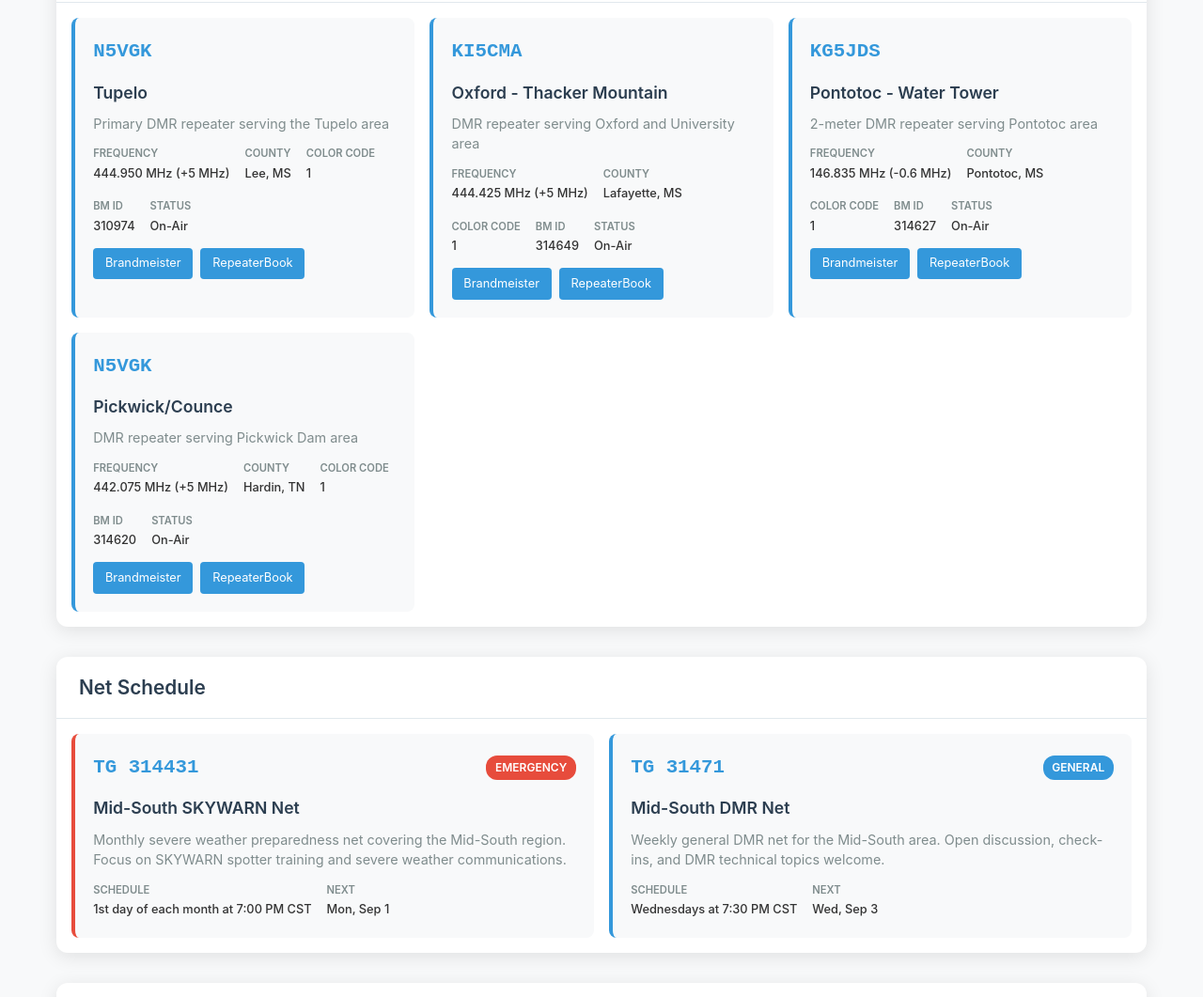
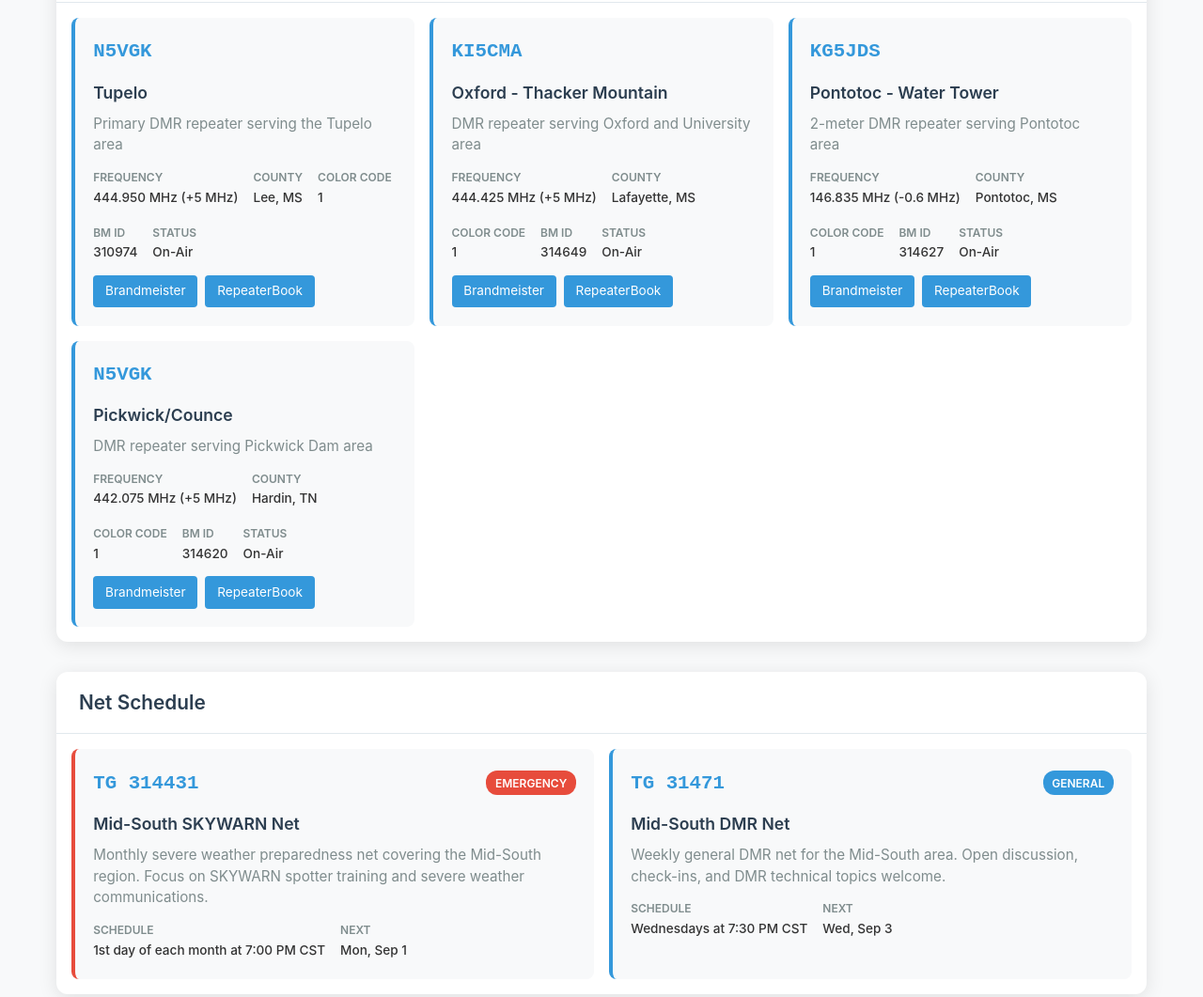
Before and after one commit to abcleanonme/msdmr-website, a plain HTML site: page index.html in a window 1280 px wide. Shown: the part 684-1745 px from the top of the page at 94% size. Drawn offline with nearby package versions, Linux system fonts and the light colour scheme.

Commit message:
big data-driven rewrite

```diff
--- a/index.html
+++ b/index.html
@@ -24,6 +24,11 @@
             --btn-success-hover: #229954;
             --btn-danger: #e74c3c;
             --shadow: rgba(0,0,0,0.1);
+            --font-size-base: 1rem;
+            --font-weight-base: 400;
+            --font-size-lg: 0.95rem;
+            --font-size-sm: 0.85rem;
+            --font-size-xs: 0.75rem;
         }
 
         [data-theme="dark"] {
@@ -45,6 +50,14 @@
             --shadow: rgba(0,0,0,0.3);
         }
 
+        [data-font-size="large"] {
+            --font-size-base: 1.15rem;
+            --font-weight-base: 500;
+            --font-size-lg: 1.1rem;
+            --font-size-sm: 1rem;
+            --font-size-xs: 0.9rem;
+        }
+
         * {
             margin: 0;
             padding: 0;
@@ -57,6 +70,8 @@
             color: var(--text-primary);
             background: var(--bg-color);
             transition: all 0.3s ease;
+            font-size: var(--font-size-base);
+            font-weight: var(--font-weight-base);
         }
 
         .container {
@@ -100,9 +115,10 @@
             padding: 0.5rem 1rem;
             border-radius: 6px;
             cursor: pointer;
-            font-size: 0.85rem;
+            font-size: var(--font-size-sm);
             transition: all 0.3s ease;
             white-space: nowrap;
+            font-weight: var(--font-weight-base);
         }
 
         .toggle-btn:hover {
@@ -237,7 +253,7 @@
         .mobile-view .item-title {
             font-weight: 600;
             color: var(--text-light);
-            font-size: 0.95rem;
+            font-size: var(--font-size-lg);
             transition: color 0.3s ease;
         }
 
@@ -246,7 +262,7 @@
         }
 
         .mobile-view .item-subtitle {
-            font-size: 0.8rem;
+            font-size: var(--font-size-sm);
             color: var(--text-secondary);
             font-family: 'SF Mono', monospace;
             margin-top: 0.2rem;
@@ -256,7 +272,7 @@
             display: grid;
             grid-template-columns: 1fr;
             gap: 0.3rem;
-            font-size: 0.8rem;
+            font-size: var(--font-size-sm);
             margin-left: 0.5rem;
             padding-left: 0.5rem;
             border-left: 2px solid var(--border-color);
@@ -280,7 +296,7 @@
         .mobile-view .detail-value {
             color: var(--text-primary);
             font-family: 'SF Mono', monospace;
-            font-size: 0.75rem;
+            font-size: var(--font-size-xs);
         }
 
         .mobile-view .item-links {
@@ -295,8 +311,9 @@
             text-decoration: none;
             padding: 0.3rem 0.6rem;
             border-radius: 4px;
-            font-size: 0.75rem;
+            font-size: var(--font-size-xs);
             transition: all 0.3s ease;
+            font-weight: var(--font-weight-base);
         }
 
         .mobile-view .link-btn:hover {
@@ -351,7 +368,7 @@
             color: white;
             padding: 0.2rem 0.6rem;
             border-radius: 12px;
-            font-size: 0.75rem;
+            font-size: var(--font-size-xs);
             font-weight: 600;
             text-transform: uppercase;
         }
@@ -373,7 +390,7 @@
 
         .desktop-view .card-description {
             color: var(--text-secondary);
-            font-size: 0.9rem;
+            font-size: var(--font-size-lg);
             line-height: 1.5;
             margin-bottom: 0.8rem;
         }
@@ -382,7 +399,7 @@
             display: flex;
             gap: 1rem;
             flex-wrap: wrap;
-            font-size: 0.8rem;
+            font-size: var(--font-size-sm);
         }
 
         .desktop-view .card-detail {
@@ -395,7 +412,7 @@
             font-weight: 600;
             color: var(--text-secondary);
             text-transform: uppercase;
-            font-size: 0.7rem;
+            font-size: var(--font-size-xs);
         }
 
         .desktop-view .detail-value {
@@ -409,7 +426,7 @@
             background: rgba(231, 76, 60, 0.1);
             border-radius: 6px;
             color: #e74c3c;
-            font-size: 0.8rem;
+            font-size: var(--font-size-sm);
             font-weight: 500;
         }
 
@@ -426,8 +443,9 @@
             text-decoration: none;
             padding: 0.4rem 0.8rem;
             border-radius: 4px;
-            font-size: 0.8rem;
+            font-size: var(--font-size-sm);
             transition: all 0.3s ease;
+            font-weight: var(--font-weight-base);
         }
 
         .desktop-view .link-btn:hover {
@@ -452,7 +470,7 @@
 
             .toggle-btn {
                 padding: 0.4rem 0.8rem;
-                font-size: 0.8rem;
+                font-size: var(--font-size-xs);
             }
 
             #map {
@@ -485,6 +503,7 @@
                 <div class="header-controls">
                     <button id="mapToggle" class="toggle-btn">Hide Map</button>
                     <button id="viewToggle" class="toggle-btn">Mobile View</button>
+                    <button id="fontToggle" class="toggle-btn">Large Text</button>
                     <button id="darkModeToggle" class="dark-mode-toggle">🌙</button>
                 </div>
             </div>
@@ -496,41 +515,8 @@
             <div id="mapContainer">
                 <div id="map"></div>
             </div>
-
-            <div id="repeatersSection" class="list-section">
-                <div class="section-header" onclick="toggleSection('repeatersContent')">
-                    <h2 class="section-title">DMR Repeaters</h2>
-                </div>
-                <div id="repeatersContent" class="section-content">
-                    <div id="repeatersContainer"></div>
-                </div>
-            </div>
-
-            <div id="netsSection" class="list-section">
-                <div class="section-header" onclick="toggleSection('netsContent')">
-                    <h2 class="section-title">Net Schedule</h2>
-                </div>
-                <div id="netsContent" class="section-content">
-                    <div id="netsContainer"></div>
-                </div>
-            </div>
-
-            <div id="talkgroupsSection" class="list-section">
-                <div class="section-header" onclick="toggleSection('talkgroupsContent')">
-                    <h2 class="section-title">DMR Talk Groups</h2>
-                </div>
-                <div id="talkgroupsContent" class="section-content">
-                    <div id="talkgroupsContainer"></div>
-                </div>
-            </div>
-
-            <div id="resourcesSection" class="list-section">
-                <div class="section-header" onclick="toggleSection('resourcesContent')">
-                    <h2 class="section-title">Essential DMR Resources</h2>
-                </div>
-                <div id="resourcesContent" class="section-content">
-                    <div id="resourcesContainer"></div>
-                </div>
+            <div id="sectionsContainer">
+                <!-- Sections will be dynamically generated -->
             </div>
         </div>
     </main>
@@ -540,7 +526,9 @@
         let map;
         let isMobileView = false;
         let isMapVisible = true;
+        let isLargeFont = false;
         let data = {};
+        let sections = [];
 
         // Detect if device is mobile
         function isMobileDevice() {
@@ -550,13 +538,15 @@
         // Load all data from JSON files
         async function loadData() {
             try {
-                const [repeaters, nets, talkgroups, resources] = await Promise.all([
+                const [sectionsData, repeaters, nets, talkgroups, resources] = await Promise.all([
+                    fetch('sections_data.json').then(r => r.json()),
                     fetch('repeaters_data.json').then(r => r.json()),
                     fetch('nets_data.json').then(r => r.json()),
                     fetch('talkgroups_data.json').then(r => r.json()),
                     fetch('resources_data.json').then(r => r.json())
                 ]);
 
+                sections = sectionsData.sections.filter(s => s.enabled).sort((a, b) => a.order - b.order);
                 data = {
                     repeaters: repeaters.repeaters,
                     nets: nets.nets,
@@ -601,16 +591,47 @@
             });
         }
 
+        // Generate sections dynamically
+        function generateSections() {
+            const container = document.getElementById('sectionsContainer');
+            container.innerHTML = '';
+
+            sections.forEach(section => {
+                const sectionDiv = document.createElement('div');
+                sectionDiv.id = `${section.id}Section`;
+                sectionDiv.className = 'list-section';
+
+                sectionDiv.innerHTML = `
+                    <div class="section-header" onclick="toggleSection('${section.id}Content')">
+                        <h2 class="section-title">${section.title}</h2>
+                    </div>
+                    <div id="${section.id}Content" class="section-content">
+                        <div id="${section.id}Container"></div>
+                    </div>
+                `;
+
+                container.appendChild(sectionDiv);
+            });
+        }
+
         // Generate content based on view mode
         function generateContent() {
-            generateRepeaters();
-            generateNets();
-            generateTalkgroups();
-            generateResources();
+            sections.forEach(section => {
+                const generator = {
+                    'repeaters': generateRepeaters,
+                    'nets': generateNets,
+                    'talkgroups': generateTalkgroups,
+                    'resources': generateResources
+                }[section.dataSource];
+
+                if (generator) {
+                    generator(section.id);
+                }
+            });
         }
 
-        function generateRepeaters() {
-            const container = document.getElementById('repeatersContainer');
+        function generateRepeaters(containerId = 'repeaters') {
+            const container = document.getElementById(`${containerId}Container`);
             container.className = isMobileView ? 'list-container' : 'grid-container';
             container.innerHTML = '';
 
@@ -694,8 +715,8 @@
             }
         }
 
-        function generateNets() {
-            const container = document.getElementById('netsContainer');
+        function generateNets(containerId = 'nets') {
+            const container = document.getElementById(`${containerId}Container`);
             container.className = isMobileView ? 'list-container' : 'grid-container';
             container.innerHTML = '';
 
@@ -750,8 +771,8 @@
             });
         }
 
-        function generateTalkgroups() {
-            const container = document.getElementById('talkgroupsContainer');
+        function generateTalkgroups(containerId = 'talkgroups') {
+            const container = document.getElementById(`${containerId}Container`);
             container.className = isMobileView ? 'list-container' : 'grid-container';
             container.innerHTML = '';
 
@@ -779,7 +800,7 @@
                                 <span class="detail-label">Status</span>
                                 <span class="detail-value">${tg.status}</span>
                             </div>
-                            ${tg.note ? `<div style="margin-top: 0.5rem; padding: 0.5rem; background: rgba(231, 76, 60, 0.1); border-radius: 4px; color: #e74c3c; font-size: 0.75rem;">⚠️ ${tg.note}</div>` : ''}
+                            ${tg.note ? `<div style="margin-top: 0.5rem; padding: 0.5rem; background: rgba(231, 76, 60, 0.1); border-radius: 4px; color: #e74c3c; font-size: var(--font-size-xs);">⚠️ ${tg.note}</div>` : ''}
                         </div>
                     `;
                     container.appendChild(item);
@@ -810,8 +831,8 @@
             });
         }
 
-        function generateResources() {
-            const container = document.getElementById('resourcesContainer');
+        function generateResources(containerId = 'resources') {
+            const container = document.getElementById(`${containerId}Container`);
             container.className = isMobileView ? 'list-container' : 'grid-container';
             container.innerHTML = '';
 
@@ -882,9 +903,7 @@
 
         function toggleSection(sectionId) {
             const section = document.getElementById(sectionId);
-
             section.classList.toggle('collapsed');
-
             localStorage.setItem(`section-${sectionId}`, section.classList.contains('collapsed') ? 'collapsed' : 'expanded');
         }
 
@@ -937,6 +956,17 @@
 
                 localStorage.setItem('mapVisible', isMapVisible ? 'true' : 'false');
             });
+
+            // Font size toggle
+            document.getElementById('fontToggle').addEventListener('click', function() {
+                isLargeFont = !isLargeFont;
+                this.textContent = isLargeFont ? 'Normal Text' : 'Large Text';
+                this.classList.toggle('active', isLargeFont);
+
+                document.documentElement.setAttribute('data-font-size', isLargeFont ? 'large' : 'normal');
+
+                localStorage.setItem('fontSize', isLargeFont ? 'large' : 'normal');
+            });
         }
 
         function restoreSettings() {
@@ -960,12 +990,23 @@
                 document.getElementById('mapContainer').classList.add('hidden');
             }
 
-            // Restore section states
-            ['repeatersContent', 'netsContent', 'talkgroupsContent', 'resourcesContent'].forEach(sectionId => {
-                const state = localStorage.getItem(`section-${sectionId}`);
+            // Restore font size
+            const savedFontSize = localStorage.getItem('fontSize');
+            if (savedFontSize === 'large') {
+                isLargeFont = true;
+                document.getElementById('fontToggle').textContent = 'Normal Text';
+                document.getElementById('fontToggle').classList.add('active');
+                document.documentElement.setAttribute('data-font-size', 'large');
+            }
+
+            // Restore section states - dynamically based on loaded sections
+            sections.forEach(section => {
+                const state = localStorage.getItem(`section-${section.id}Content`);
                 if (state === 'collapsed') {
-                    const section = document.getElementById(sectionId);
-                    section.classList.add('collapsed');
+                    const sectionElement = document.getElementById(`${section.id}Content`);
+                    if (sectionElement) {
+                        sectionElement.classList.add('collapsed');
+                    }
                 }
             });
         }
@@ -973,6 +1014,7 @@
         // Initialize everything
         document.addEventListener('DOMContentLoaded', async function() {
             await loadData();
+            generateSections();
             initDarkMode();
             initToggles();
             restoreSettings();
--- a/nets_data.json
+++ b/nets_data.json
@@ -24,5 +24,31 @@
       "time": "19:30",
       "timezone": "CST"
     }
-  ]
+  ],
+  "_example_weekly_net": {
+    "_comment": "Example weekly net - remove underscore prefix to activate",
+    "id": "example_weekly",
+    "name": "Your Weekly Net",
+    "type": "General",
+    "schedule": "Sundays at 8:00 PM CST",
+    "talkgroup": "12345",
+    "description": "Weekly check-in net for local area operators.",
+    "recurring": "weekly",
+    "dayOfWeek": 0,
+    "time": "20:00",
+    "timezone": "CST"
+  },
+  "_example_monthly_net": {
+    "_comment": "Example monthly net - remove underscore prefix to activate",
+    "id": "example_monthly",
+    "name": "Your Monthly Emergency Net",
+    "type": "Emergency",
+    "schedule": "First Tuesday of each month at 7:00 PM CST",
+    "talkgroup": "98765",
+    "description": "Monthly emergency preparedness and training net.",
+    "recurring": "monthly",
+    "dayOfMonth": 1,
+    "time": "19:00",
+    "timezone": "CST"
+  }
 }
--- a/repeaters_data.json
+++ b/repeaters_data.json
@@ -60,5 +60,21 @@
       "bmId": "314620",
       "rbId": "23841"
     }
-  ]
+  ],
+  "_example_repeater": {
+    "_comment": "Example repeater entry - remove underscore prefix to activate",
+    "id": 999,
+    "callsign": "W5XYZ",
+    "frequency": "146.520 MHz (-0.6 MHz)",
+    "colorCode": "1",
+    "location": "Your City",
+    "county": "Your County, MS",
+    "lat": 34.000000,
+    "lng": -89.000000,
+    "description": "Description of repeater coverage and purpose",
+    "status": "On-Air",
+    "lastUpdate": "2025-08-29",
+    "bmId": "123456",
+    "rbId": "7890"
+  }
 }
--- a/resources_data.json
+++ b/resources_data.json
@@ -36,5 +36,12 @@
       "description": "American Radio Relay League resources",
       "url": "https://www.arrl.org/"
     }
-  ]
+  ],
+  "_example_resource": {
+    "_comment": "Example resource link - remove underscore prefix to activate",
+    "id": "example_site",
+    "title": "Your Favorite DMR Site",
+    "description": "Brief description of what this resource provides",
+    "url": "https://example.com/"
+  }
 }
--- /dev/null
+++ b/sections_data.json
@@ -0,0 +1,36 @@
+{
+  "sections": [
+    {
+      "id": "repeaters",
+      "title": "DMR Repeaters",
+      "dataSource": "repeaters",
+      "enabled": true,
+      "order": 1,
+      "description": "Local DMR repeater information and links"
+    },
+    {
+      "id": "nets",
+      "title": "Net Schedule",
+      "dataSource": "nets",
+      "enabled": true,
+      "order": 2,
+      "description": "Scheduled amateur radio nets on the DMR network"
+    },
+    {
+      "id": "talkgroups",
+      "title": "DMR Talk Groups",
+      "dataSource": "talkgroups",
+      "enabled": true,
+      "order": 3,
+      "description": "Available talk groups and their usage guidelines"
+    },
+    {
+      "id": "resources",
+      "title": "Essential DMR Resources",
+      "dataSource": "resources",
+      "enabled": true,
+      "order": 4,
+      "description": "Helpful websites and tools for DMR users"
+    }
+  ]
+}
--- a/talkgroups_data.json
+++ b/talkgroups_data.json
@@ -41,5 +41,24 @@
       "status": "Private Call",
       "note": "Configure as PRIVATE CALL, not Group Call"
     }
-  ]
+  ],
+  "_example_regional_tg": {
+    "_comment": "Example regional talkgroup - remove underscore prefix to activate",
+    "id": "12345",
+    "name": "Your Regional Area",
+    "description": "Communications for your specific regional area. Include cities and usage guidelines.",
+    "type": "Regional",
+    "timeslot": "1 or 2",
+    "status": "Static on local repeaters"
+  },
+  "_example_service_tg": {
+    "_comment": "Example service talkgroup with note - remove underscore prefix to activate",
+    "id": "9999",
+    "name": "Your Service",
+    "description": "Special service or function description.",
+    "type": "Service",
+    "timeslot": "1",
+    "status": "Dynamic",
+    "note": "Special configuration or usage note here"
+  }
 }
```
